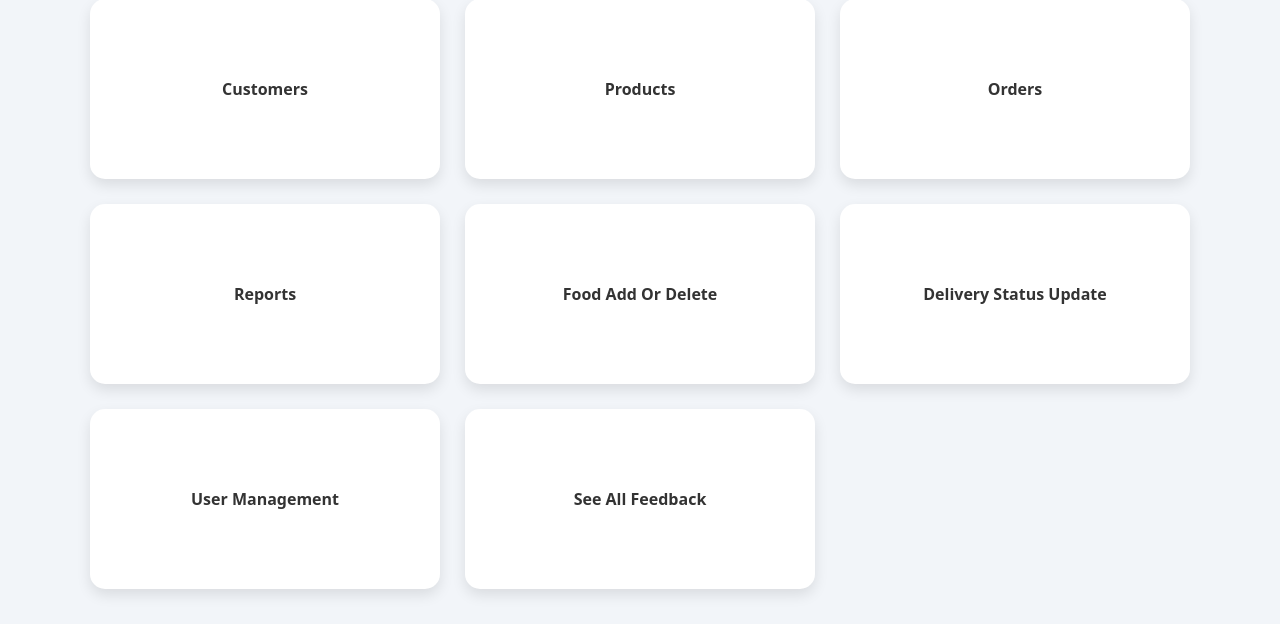
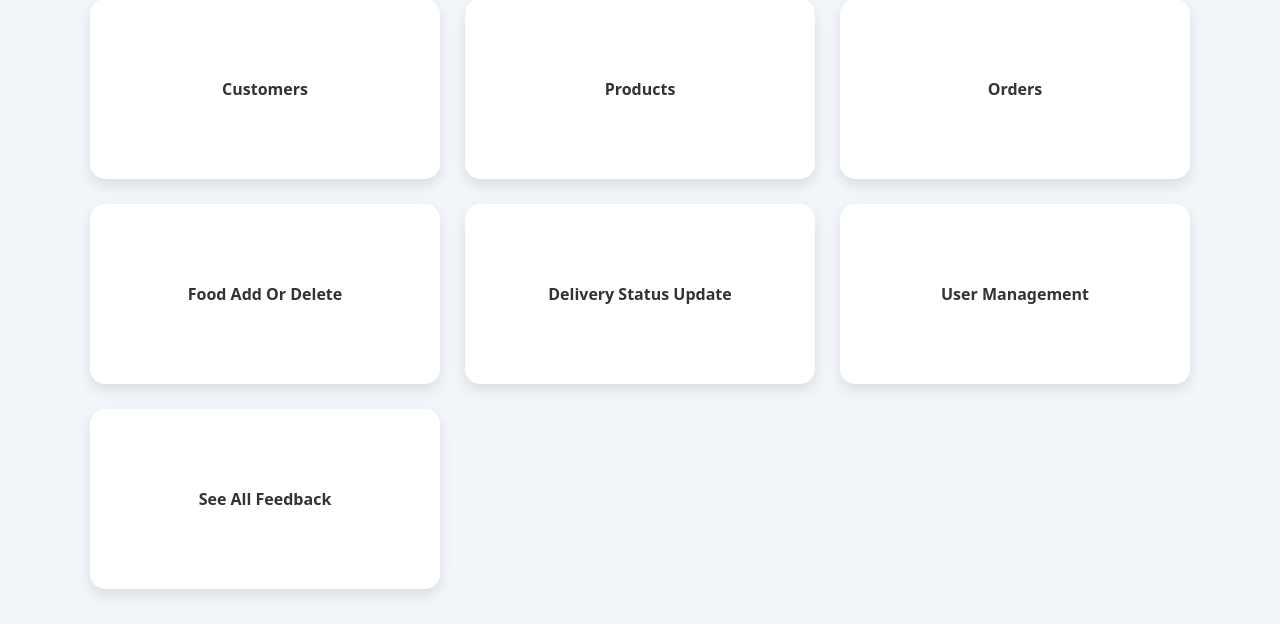
Before and after one commit to MillatSakib/Canteen-Management-System-using-PHP, a PHP site: page /admin/dashboard.php in a window 1280 px wide. Shown: the part 106-730 px from the top of the page. Run offline with PHP 8.4, Linux system fonts and the light colour scheme.

Commit message:
Report page removed

```diff
--- a/admin/dashboard.php
+++ b/admin/dashboard.php
@@ -21,7 +21,6 @@
         <a href="customers.php" class="card">Customers</a>
         <a href="products.php" class="card">Products</a>
         <a href="orders.php" class="card">Orders</a>
-        <a href="reports.php" class="card">Reports</a>
          <a href="foodModify.php" class="card">Food Add Or Delete</a>
          <a href="statusUpdate.php" class="card">Delivery Status Update</a>
          <a href="userManage.php" class="card">User Management</a>
```
